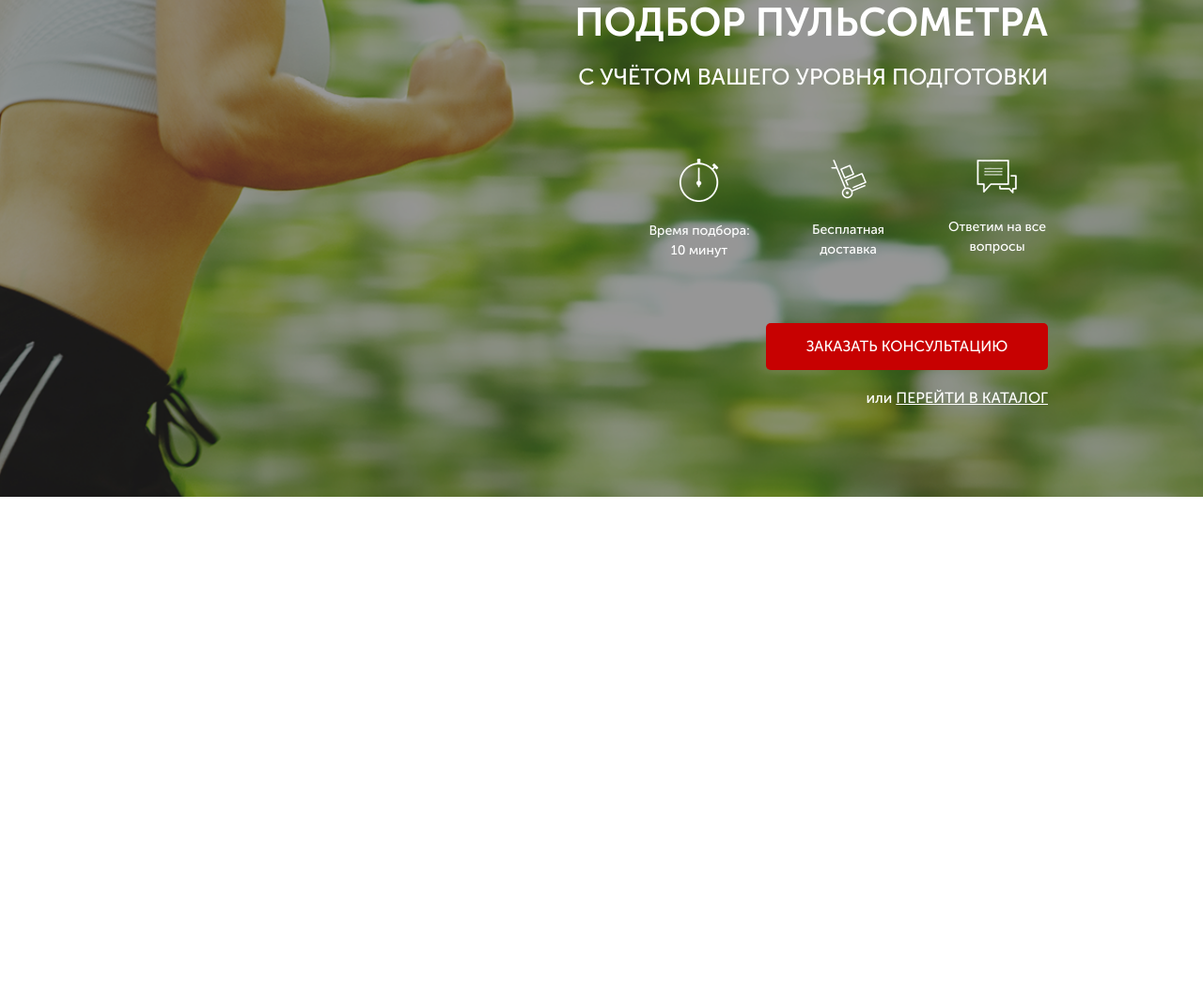
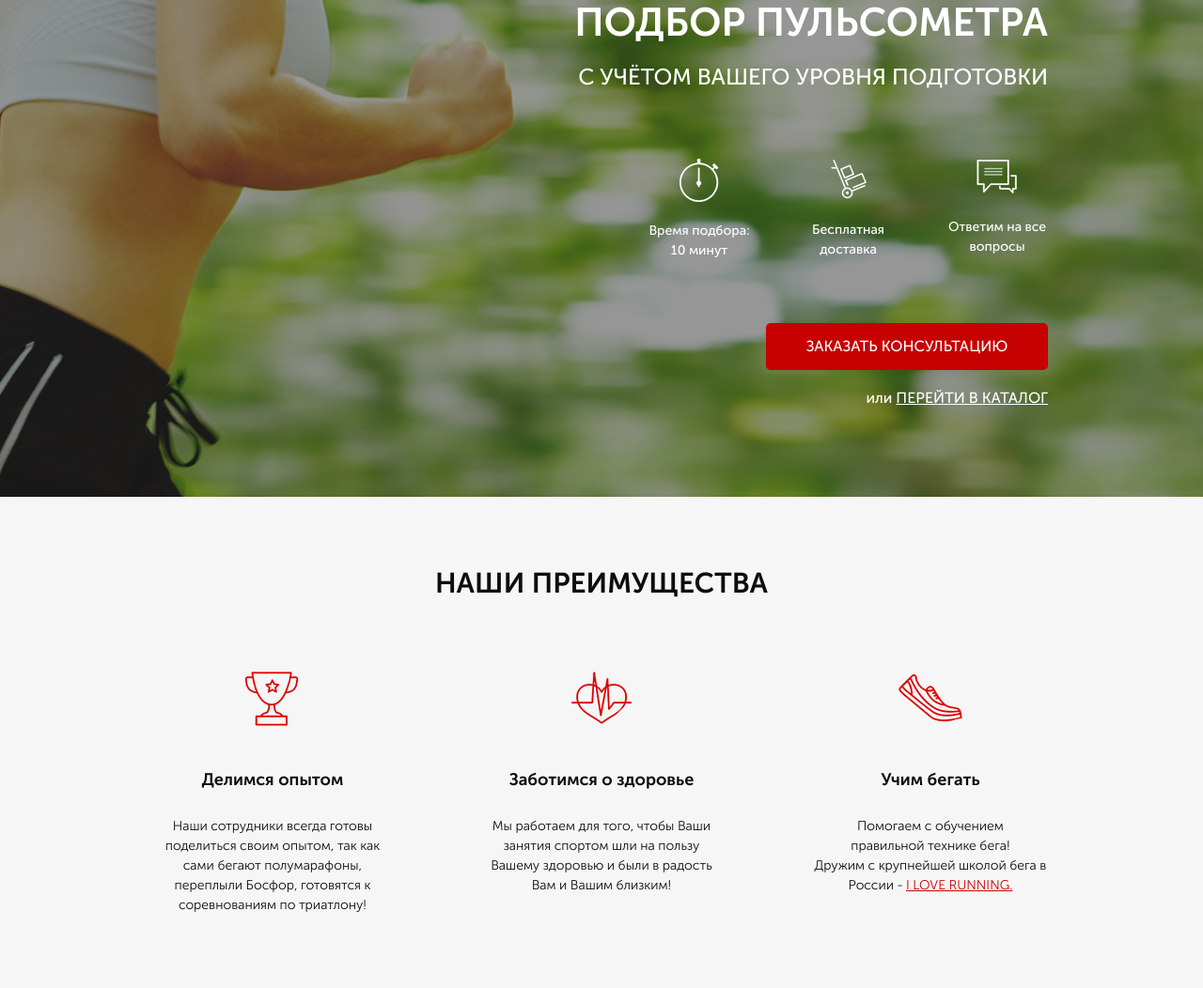
Before and after one commit to mvkras/Pulse, a website: page src/index.html in a window 1280 px wide. Shown: the part 168-1220 px from the top of the page at 94% size. Before the commit the page ends 800 px from the top, so only its background shows below. Drawn offline with Linux system fonts and the light colour scheme; files whose address does not match are found by name.

Commit message:
Делаем возможности, переходим к формам

```diff
--- /dev/null
+++ b/src/Sass/blocks/_advantages.scss
@@ -0,0 +1,43 @@
+/* Стилизуем приемущества (идут сразу после bg с логотипом) */
+.advantages {
+
+    padding: 70px 0 78px 0;
+    background-color: #f6f6f6;
+
+    &__wrapper {
+        margin-top: 65px;
+        display: flex;
+        justify-content: space-between;
+    }
+    &__items {
+        display: flex;
+        flex-direction: column;
+        align-items: center;
+        max-width: 250px;
+
+     }
+    img {
+        display: flex;
+        margin: 0 auto;
+    }
+    &__title {
+        margin-top: 38px;
+        text-align: center;
+        color: #0d0d0d;
+        font-size: 18px;
+        font-weight: 700;
+    }
+    &__descr {
+        margin-top: 25px;
+        text-align: center;
+        color: #0d0d0d;
+        font-size: 14px;
+        font-weight: 300;
+        a {
+            color: $main-color;
+            text-decoration: underline;
+            text-transform: uppercase;
+        }
+    }
+
+}
--- /dev/null
+++ b/src/Sass/blocks/_titles.scss
@@ -0,0 +1,7 @@
+/* Стилизуем заголовки */
+.head_text {
+    text-align: center;
+    color: #0d0d0d;
+    font-size: 30px;
+    font-weight: 700;
+}
--- a/src/Sass/style.scss
+++ b/src/Sass/style.scss
@@ -1,7 +1,9 @@
 @import 'base/variables'; /* подключили файл значения из папки база */
 @import 'blocks/promo'; /* Подключили файл промо из папки blocks */
 @import 'blocks/header';  /*подключили файл header который будем переиспользовать там логотип гл секция  */
+@import 'blocks/advantages';
 @import 'blocks/buttons'; /* Блок кнопки */
+@import 'blocks/titles';
 *{
     font-family: 'Museo Sans Cyrl', sans-serif;
 }
--- a/src/index.html
+++ b/src/index.html
@@ -48,7 +48,36 @@
 			<div class="promo__link">или <a href="#"> ПЕРЕЙТИ В КАТАЛОГ </a></div>
 
 			</div> <!-- Конец обвертки -->
+		</div>
+	</section>
 
+	<!------------------------- СЕКЦИЯ ПРИЕМУЩЕСТВА------------------ -->
+	<section class="advantages">
+		<div class="container">
+			<h2 class="head_text">НАШИ ПРЕИМУЩЕСТВА</h2>
+			<div class="advantages__wrapper">
+				<div class="advantages__items">
+					<img src="img/icons/icon1.png" alt="Значок_1" class="advantages__img">
+					<div class="advantages__title">Делимся опытом</div>
+					<div class="advantages__descr">Наши сотрудники всегда готовы поделиться своим опытом,
+						так как сами бегают полумарафоны, переплыли Босфор, готовятся к соревнованиям по триатлону!</div>
+				</div>
+				<div class="advantages__items">
+					<img src="img/icons/icon2.png" alt="Значок_2" class="advantages__img">
+					<div class="advantages__title">Заботимся о здоровье</div>
+					<div class="advantages__descr">Мы работаем для того,
+						чтобы Ваши занятия спортом шли на пользу Вашему здоровью и были в радость Вам и Вашим близким!
+						</div>
+				</div>
+				<div class="advantages__items">
+					<img src="img/icons/icon3.png" alt="Значок_3" class="advantages__img">
+					<div class="advantages__title">Учим бегать</div>
+					<div class="advantages__descr">Помогаем с обучением <br>
+						правильной технике бега! <br>
+						Дружим с крупнейшей школой бега в России - <a href="#">I LOVE RUNNING.</a>
+						</div>
+				</div>
+			</div> <!-- Конец оболочки -->
 		</div>
 	</section>
 
```
Also changed, not shown: src/CSS/style.min.css. Lines whose indentation alone changed are shown as unchanged.
